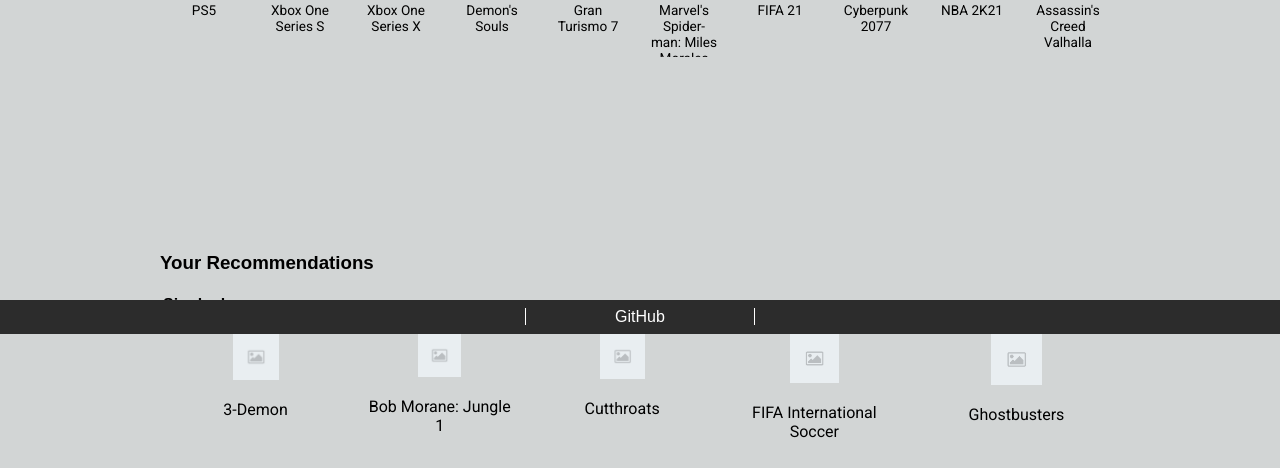
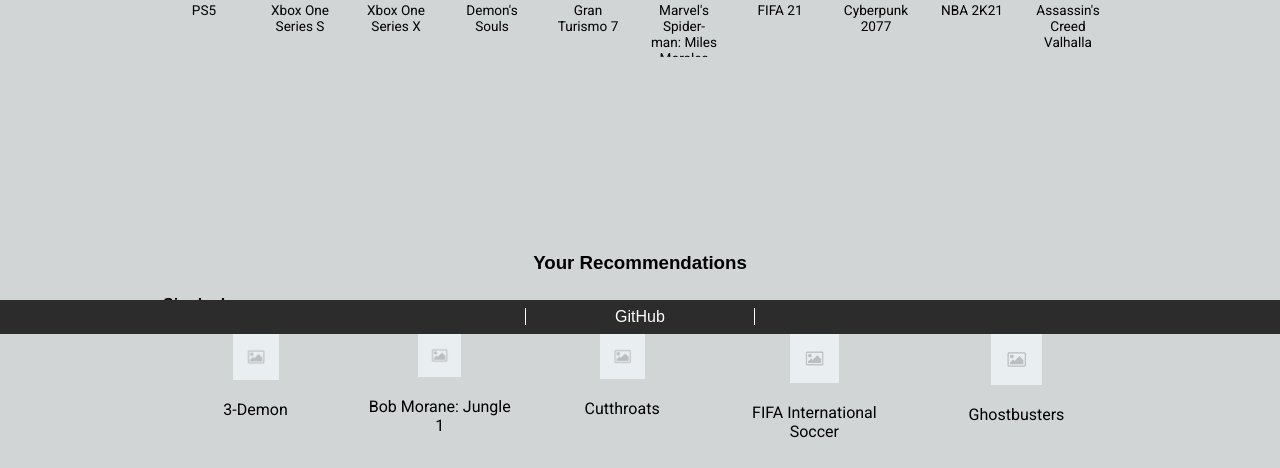
Before and after one commit to iat352-fall-2020/video-game-store, a PHP site: page /index.php in a window 1280 px wide. Shown: the part 466-934 px from the top of the page. Run offline with PHP 8.4, Linux system fonts and the light colour scheme; a user stored in the database is signed in; data comes from the database, SQL or seed files in the repository.

Commit message:
css changes

```diff
--- a/css/grid.css
+++ b/css/grid.css
@@ -298,14 +298,15 @@
   padding:1em;
 }
 
+.recommendations-table h3{
+  text-align: center;
+}
+
 .recommendations-th
 {
   text-align:left;
 }
 
-.recommendations-table tr>tr{
-   background-color:rgb(245,245,245);
-}
 
 .cart-container{
 
```
